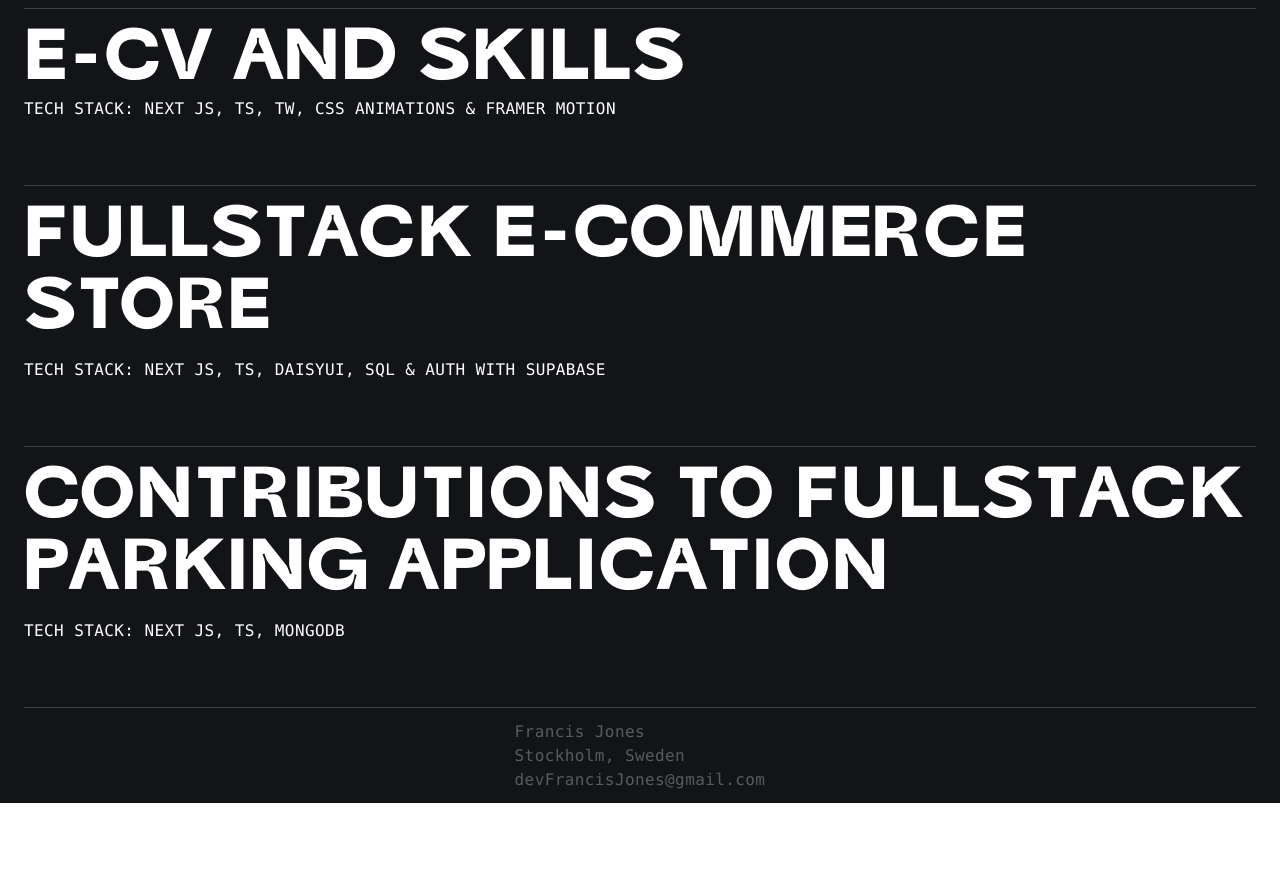
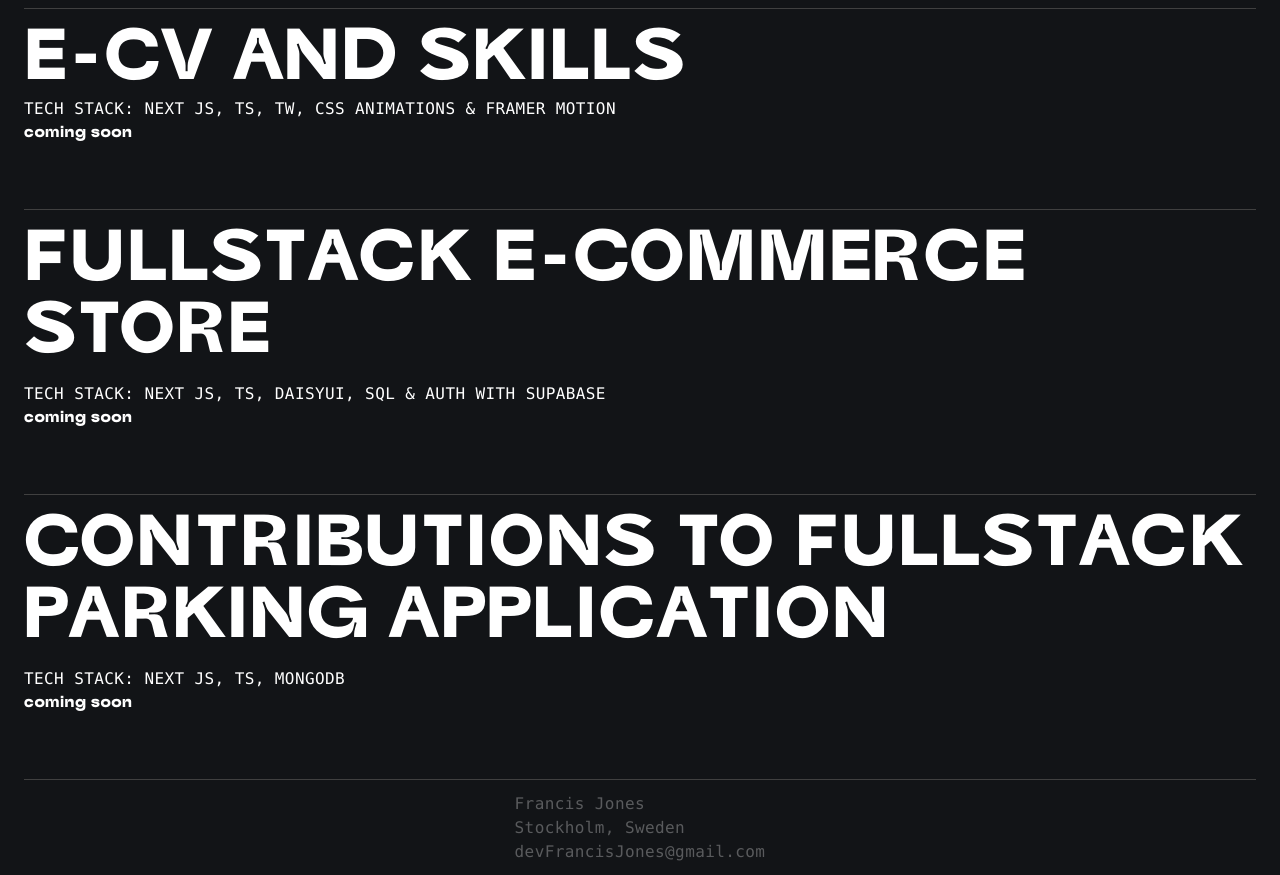
Before and after one commit to FrancisRobertJones/PortfolioSide, a Next.js app: page / in a window 1280 px wide. Shown: the part 700-1575 px from the top of the page. Before the commit the page ends 1503 px from the top, so only its background shows below. Built offline with nearby package versions, Linux system fonts and the light colour scheme.

Commit message:
minor corrections

```diff
--- a/src/app/components/portfolio/portfolio.tsx
+++ b/src/app/components/portfolio/portfolio.tsx
@@ -13,6 +13,7 @@ const Portfolio = () => {
                      E-CV and Skills
                     </h1>
                     <div className="font-mono uppercase 2xl:text-lg">Tech stack: Next JS, TS, TW, CSS animations & Framer motion</div>
+                    <span className="text-blue">coming soon</span>
                 </a>
             </li>
             <li className='mb-16'>
@@ -21,6 +22,7 @@ const Portfolio = () => {
                     Fullstack e-commerce store
                     </h1>
                     <div className="mt-3 font-mono uppercase 2xl:text-lg">Tech stack: Next JS, TS, DaisyUI, SQL & Auth with supabase </div>
+                    <span className="text-blue">coming soon</span>
                 </a>
             </li>
             <li className='mb-16'>
@@ -29,6 +31,7 @@ const Portfolio = () => {
                         Contributions to fullstack parking application
                     </h1>
                     <div className="mt-3 font-mono uppercase 2xl:text-lg">Tech stack: Next JS, TS, MongoDB</div>
+                    <span className="text-blue">coming soon</span>
                 </a>
             </li>
 
```
